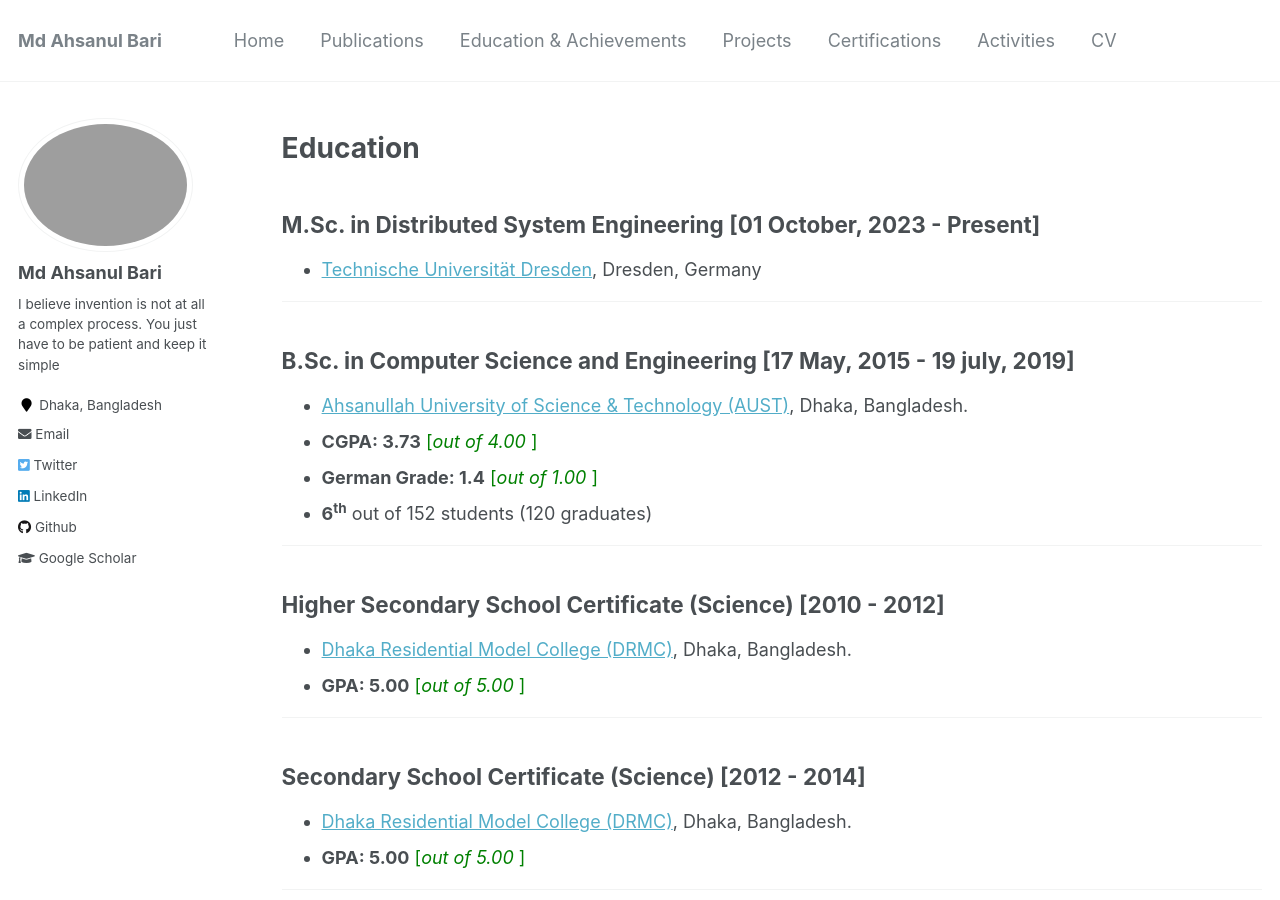
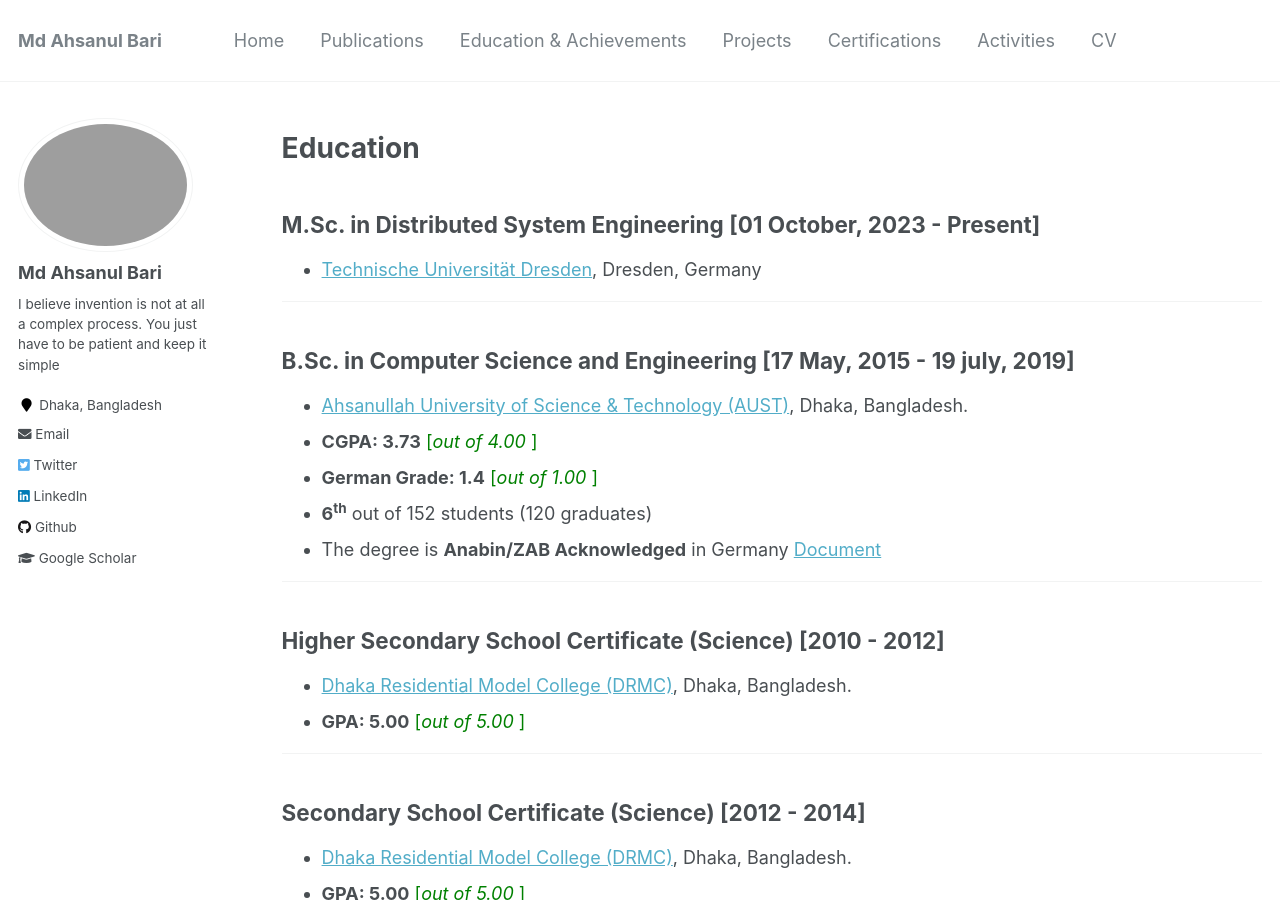
Before and after one commit to AhsanulBariRomi/ahsanul-bari.github.io, a Jekyll site: the page built from _pages/education-achievements.md, in a window 1280 px wide and 900 px high. Built offline with Jekyll 4.4.1, drawn with Linux system fonts in a browser that asks for light colours.

Commit message:
Anabin or ZAB certificate

```diff
--- a/_pages/education-achievements.md
+++ b/_pages/education-achievements.md
@@ -18,6 +18,7 @@ redirect_from:
 - **CGPA: 3.73** <span style ="color:Green"> [*out of 4.00* ] </span>
 - **German Grade: 1.4** <span style ="color:Green"> [*out of 1.00* ] </span>
 - **6<sup>th</sup>** out of 152 students (120 graduates)
+- The degree is **Anabin/ZAB Acknowledged** in Germany [Document](https://drive.google.com/file/d/1ialRS5SUajESkGWtNKjB11UJWY5vGiBf/view?usp=sharing)
 
 ---
 ## Higher Secondary School Certificate (Science) [2010 - 2012]
```
